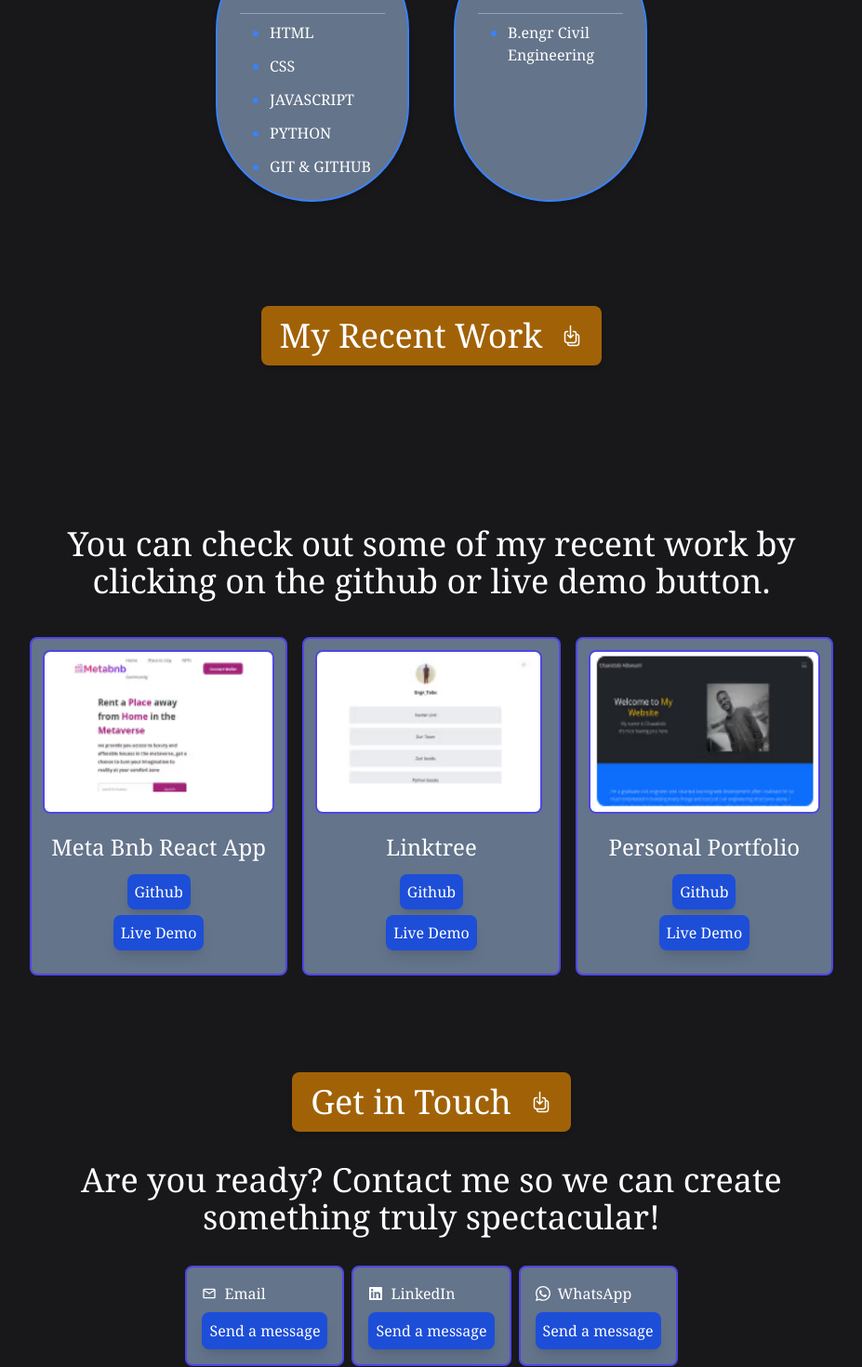
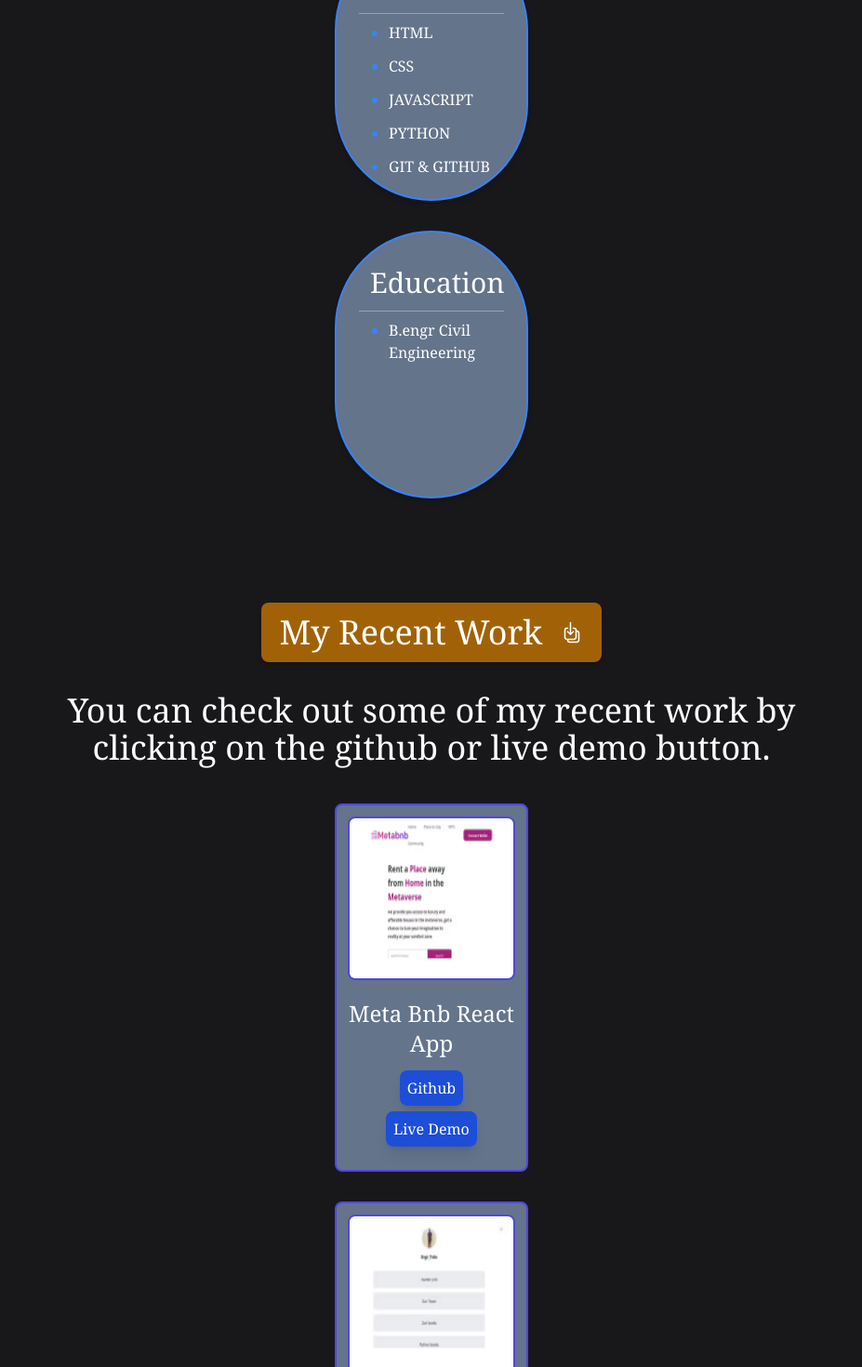
Before and after one commit to Classytobs/portfolio-11, a React (Create React App) app: page / in a window 1280 px wide. Shown: the part 1330-2800 px from the top of the page at 93% size, without its empty margins (176-1103 px from the left). Built offline with nearby package versions, Linux system fonts and the light colour scheme.

Commit message:
working on the screen responsiveness

```diff
--- a/src/Components/About/About.jsx
+++ b/src/Components/About/About.jsx
@@ -30,8 +30,8 @@ export default function About() {
               <img src={twitter} alt='twitter' className='border-solid border-2 border-blue-500 p-2 rounded-full bg-slate-600 transition ease-in-out delay-150 hover:-translate-y-1 hover:scale-110 duration-300' />
               <img src={github} alt='github' className='border-solid border-2 border-blue-500 p-2 rounded-full  bg-slate-600 transition ease-in-out delay-150 hover:-translate-y-1 hover:scale-110 duration-300' />
             </div>
-            <div className='flex flex-row mt-10 mb-10 text-start'>
-              <div className='mr-12 rounded-full cursor-pointer border-solid border-2 border-blue-500 bg-slate-500 hover:bg-slate-600 divide-y divide-slate-400 shadow-md w-52 transition ease-in-out delay-150 hover:-translate-y-1 hover:scale-110 duration-300 p-6'>
+            <div className='flex flex-col gap-y-8 mt-10 mb-10 text-start'>
+              <div className='rounded-full cursor-pointer border-solid border-2 border-blue-500 bg-slate-500 hover:bg-slate-600 divide-y divide-slate-400 shadow-md w-52 h-72 transition ease-in-out delay-150 hover:-translate-y-1 hover:scale-110 duration-300 p-6'>
                 <h1 className='text-3xl p-3'>Skills</h1>
                   <ul className="marker:text-blue-500 list-disc pl-8 space-y-3 pt-2">
                     <li>HTML</li>
@@ -41,7 +41,7 @@ export default function About() {
                     <li>GIT & GITHUB</li>
                   </ul>
               </div>
-              <div className='rounded-full divide-y cursor-pointer divide-slate-400 bg-slate-500 hover:bg-slate-600 border-solid border-2 border-blue-500 shadow-md w-52 transition ease-in-out delay-150 hover:-translate-y-1 hover:scale-110 duration-300 p-6'>
+              <div className='rounded-full divide-y cursor-pointer divide-slate-400 bg-slate-500 hover:bg-slate-600 border-solid border-2 border-blue-500 shadow-md w-52 h-72 transition ease-in-out delay-150 hover:-translate-y-1 hover:scale-110 duration-300 p-6'>
                 <h1 className='text-3xl p-3'>Education</h1>
                   <ul className="marker:text-blue-500 list-disc pl-8 space-y-3 pt-2">
                     <li>B.engr Civil Engineering</li>
--- a/src/Components/Contact/Contact.jsx
+++ b/src/Components/Contact/Contact.jsx
@@ -24,18 +24,18 @@ export default function Contact() {
                 <p className='text-4xl'>Are you ready? Contact me so we can create something truly spectacular! </p>
             </div>
 
-            <div className='flex flex-row content-center gap-x-2'>
-                    <div className='p-4 cursor-pointer flex flex-col justify-between content-center gap-y-2 border-solid border-2 border-indigo-600 p-3 rounded-lg bg-slate-500 hover:bg-slate-600 w-1/3'>
+            <div className='flex flex-col content-center gap-y-4'>
+                    <div className='p-4 cursor-pointer flex flex-col items-center justify-between content-center gap-y-2 border-solid border-2 border-indigo-600 p-3 rounded-lg bg-slate-500 hover:bg-slate-600 w-52'>
                         <h4 className='flex flex-row items-center gap-x-2'><MdOutlineEmail /> Email </h4>
                         {/* <h5>adewumitobi20@gmail.com</h5> */}
                         <a href="mailto:adewumitobi20@gmail.com" target="blank"className='bg-blue-700 text-center shadow-lg h-fit w-fit px-2 py-2 rounded-lg hover:bg-blue-500'>Send a message</a>
                     </div>
-                    <div className='p-4 cursor-pointer flex flex-col justify-between content-center gap-y-2 border-solid border-2 border-indigo-600 p-3 rounded-lg bg-slate-500 hover:bg-slate-600 w-1/3'>
+                    <div className='p-4 cursor-pointer flex flex-col items-center justify-between content-center gap-y-2 border-solid border-2 border-indigo-600 p-3 rounded-lg bg-slate-500 hover:bg-slate-600 w-52'>
                         <h4 className='flex flex-row items-center gap-x-2'> <FaLinkedin /> LinkedIn</h4>
                         {/* <h5>Oluwatobi Adewumi</h5> */}
                         <a href="#" taget="blank" className='bg-blue-700 text-center shadow-lg h-fit w-fit px-2 py-2 rounded-lg hover:bg-blue-500'>Send a message</a>
                     </div>
-                    <div className='p-4 cursor-pointer flex flex-col justify-between content-center gap-y-2 border-solid border-2 border-indigo-600 p-3 rounded-lg bg-slate-500 hover:bg-slate-600 w-1/3'>
+                    <div className='p-4 cursor-pointer flex flex-col items-center justify-between content-center gap-y-2 border-solid border-2 border-indigo-600 p-3 rounded-lg bg-slate-500 hover:bg-slate-600 w-52'>
                         <h4 className='flex flex-row items-center gap-x-2'> <BsWhatsapp /> WhatsApp</h4>
                         {/* <h5>+2348105045530</h5> */}
                         <a href="https://wa.me/08105045530" target="blank" className='bg-blue-700 text-center shadow-lg h-fit w-fit px-2 py-2 rounded-lg hover:bg-blue-500'>Send a message</a>
--- a/src/Components/Projects/Projects.jsx
+++ b/src/Components/Projects/Projects.jsx
@@ -48,10 +48,10 @@ export default function Projects() {
                 <h1>You can check out some of my recent work by clicking on the github or live demo button.</h1>
               </div>
 
-              <div className='flex flex-row justify-between items-center content-center text-center gap-x-4'>
+              <div className='flex flex-col justify-between items-center content-center text-center gap-y-8'>
                   {data.map(({id, image, title, github, demo}) => {
                     return(
-                    <div key={id} className='cursor-pointer border-solid border-2 border-indigo-600 p-3 rounded-lg bg-slate-500 hover:bg-slate-600 w-1/3'>
+                    <div key={id} className='cursor-pointer border-solid border-2 border-indigo-600 p-3 rounded-lg bg-slate-500 hover:bg-slate-600 w-52'>
                         <div className='mb-5'>
                           <img src={image} alt={title}  className='h-44 rounded-lg border-solid border-2 border-indigo-600' />
                         </div>
```
